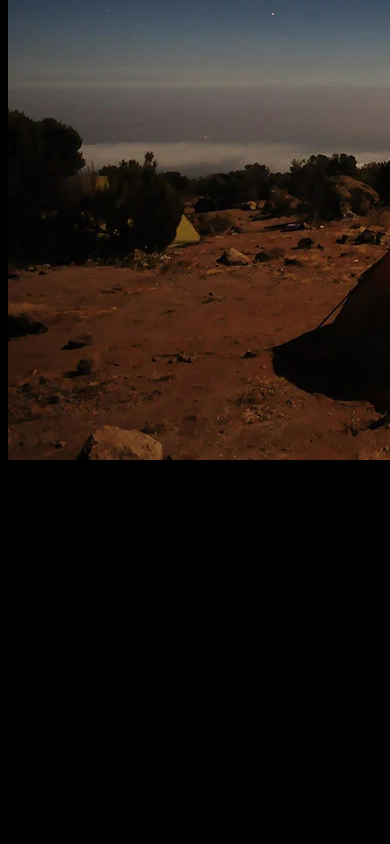
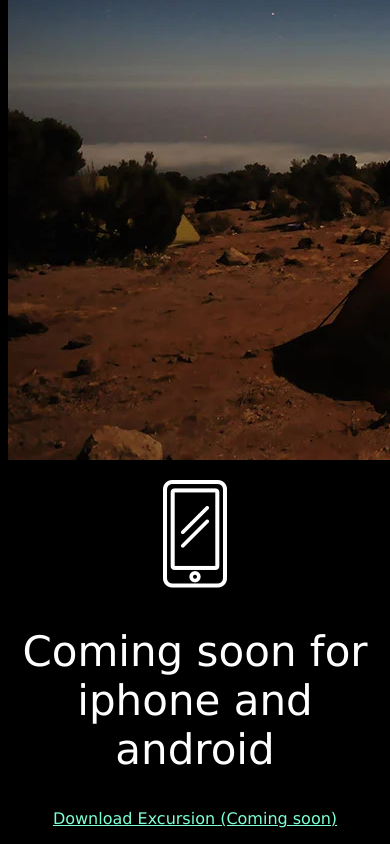
Before and after one commit to Reddy4711y/excursion, a plain HTML site: page index.html in a window 390 px wide. Shown: the part 830-1674 px from the top of the page. Before the commit the page ends 1310 px from the top, so only its background shows below. Drawn offline with Linux system fonts and the light colour scheme.

Commit message:
added iphone image last heading and link (fifth message)

```diff
--- a/index.html
+++ b/index.html
@@ -18,5 +18,8 @@
       around you.
     </p>
     <p><img src="resources/images/camp.webp" alt="camp image" /></p>
+    <p><img src="resources/images/phone.webp" alt="phone image" /></p>
+    <h2 class="second-heading">Coming soon for iphone and android</h2>
+    <p><a class="link" href="#">Download Excursion (Coming soon)</a></p>
   </body>
 </html>
```
